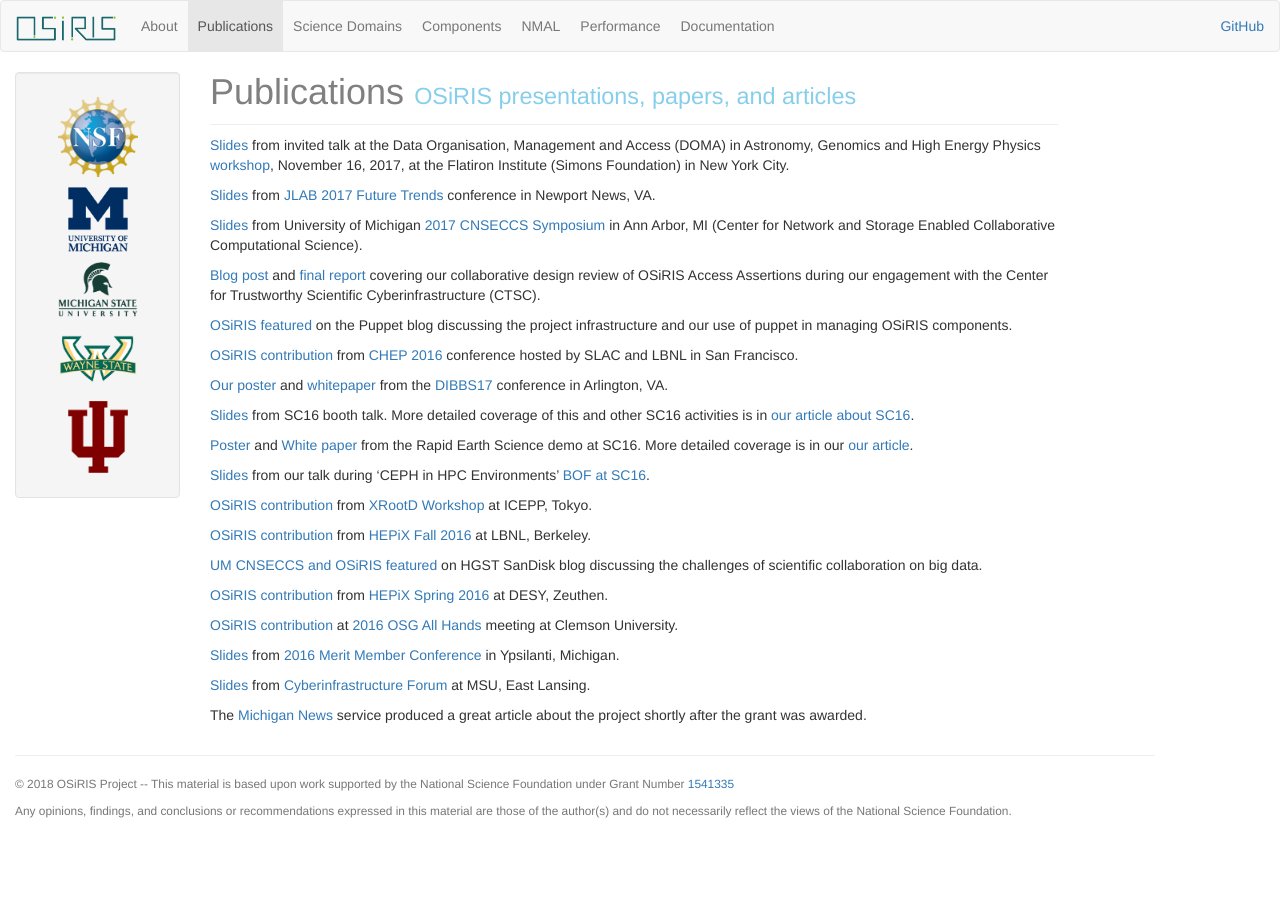
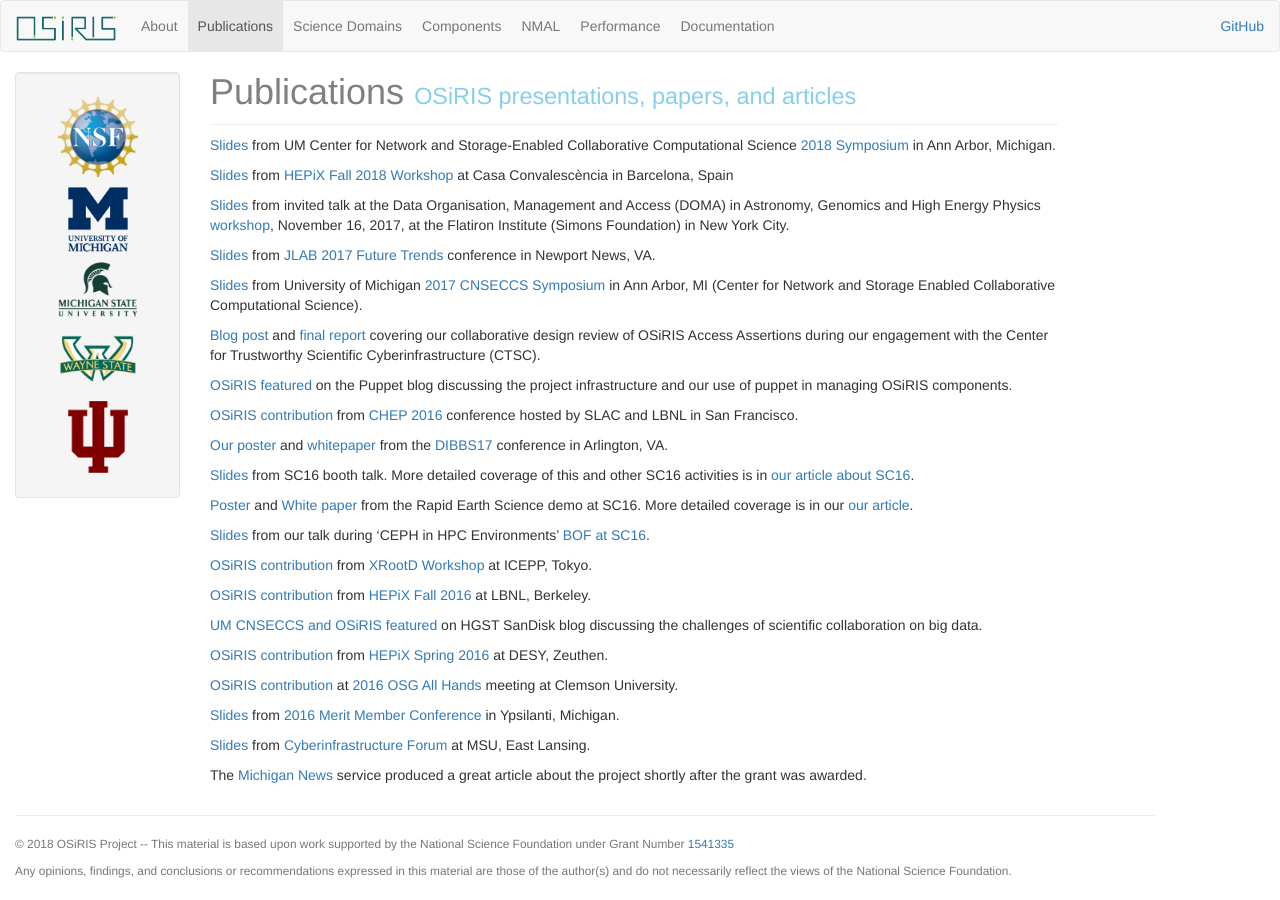
Before and after one commit to MI-OSiRIS/mi-osiris.github.io, a Jekyll site: the page built from publications.md, in a window 1280 px wide. Built offline with Jekyll 4.4.1, drawn with Linux system fonts in a browser that asks for light colours.

Commit message:
List HEPiX and CNSECCS slides under Publications

```diff
--- a/publications.md
+++ b/publications.md
@@ -7,7 +7,11 @@
 ---
 {% include JB/setup %}
 
-<a href="https://indico.cern.ch/event/669506/contributions/2782243/attachments/1559925/2455243/DOMA-OSiRIS-ShawnMcKee.pdf">Slides</a> from invited talk at the Data Organisation, Management and Access (DOMA) in Astronomy, Genomics and High Energy Physics <a href="https://indico.cern.ch/event/669506/">workshop</a>, November 16, 2017, at the Flatiron Institute (Simons Foundation) in New York City.
+<a href="https://indico.cern.ch/event/692449/contributions/3170057">Slides</a> from UM Center for Network and Storage-Enabled Collaborative Computational Science <a href="https://micde.umich.edu/centers/cnseccs/symposia/">2018 Symposium</a> in Ann Arbor, Michigan.
+
+<a href="https://indico.cern.ch/event/730908/contributions/3153337">Slides</a> from <a href="https://indico.cern.ch/event/730908/">HEPiX Fall 2018 Workshop</a> at Casa Convalescència in Barcelona, Spain
+
+<a href="https://indico.cern.ch/event/669506/contributions/2782243">Slides</a> from invited talk at the Data Organisation, Management and Access (DOMA) in Astronomy, Genomics and High Energy Physics <a href="https://indico.cern.ch/event/669506/">workshop</a>, November 16, 2017, at the Flatiron Institute (Simons Foundation) in New York City.
 
 <a href="https://www.jlab.org/indico/event/213/session/5/contribution/18/material/slides/">Slides</a> from <a href="https://www.jlab.org/conferences/trends2017/">JLAB 2017 Future Trends</a> conference in Newport News, VA.
 
```
